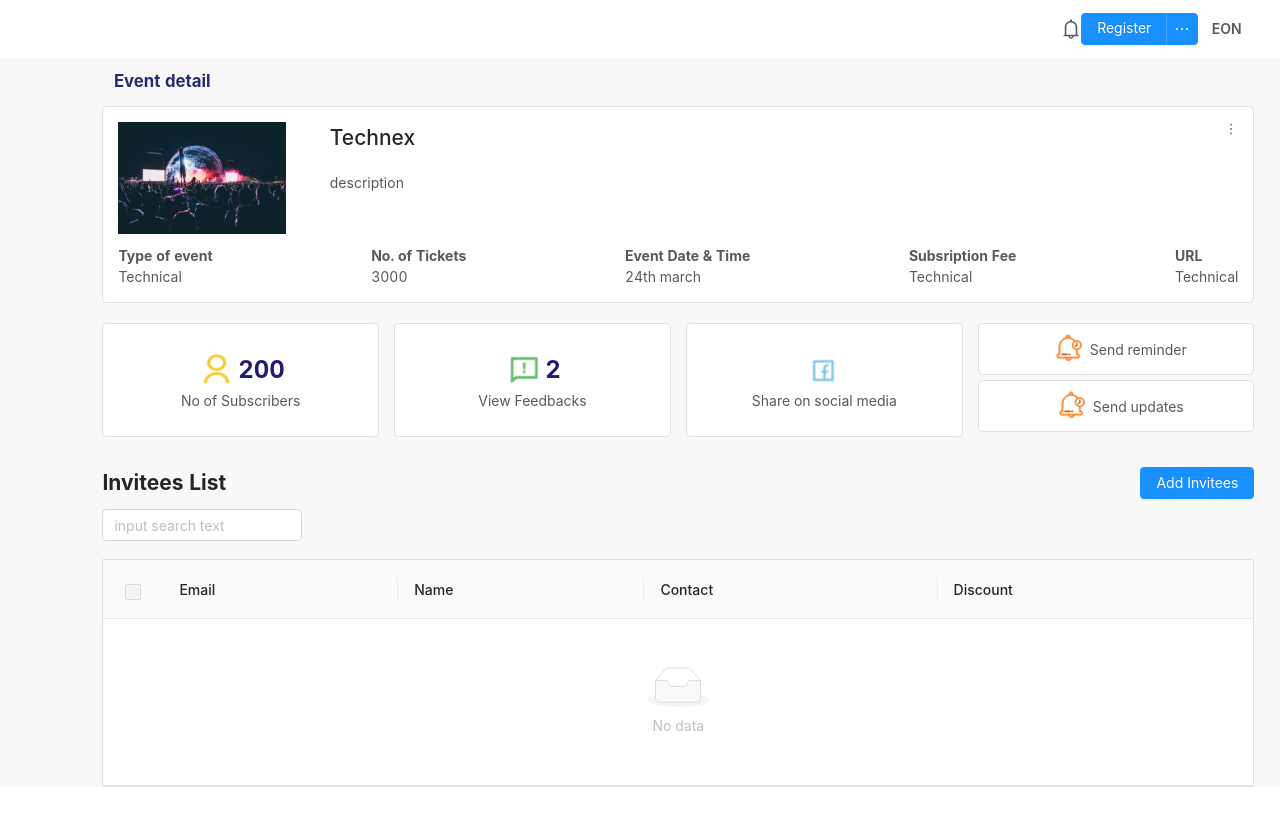
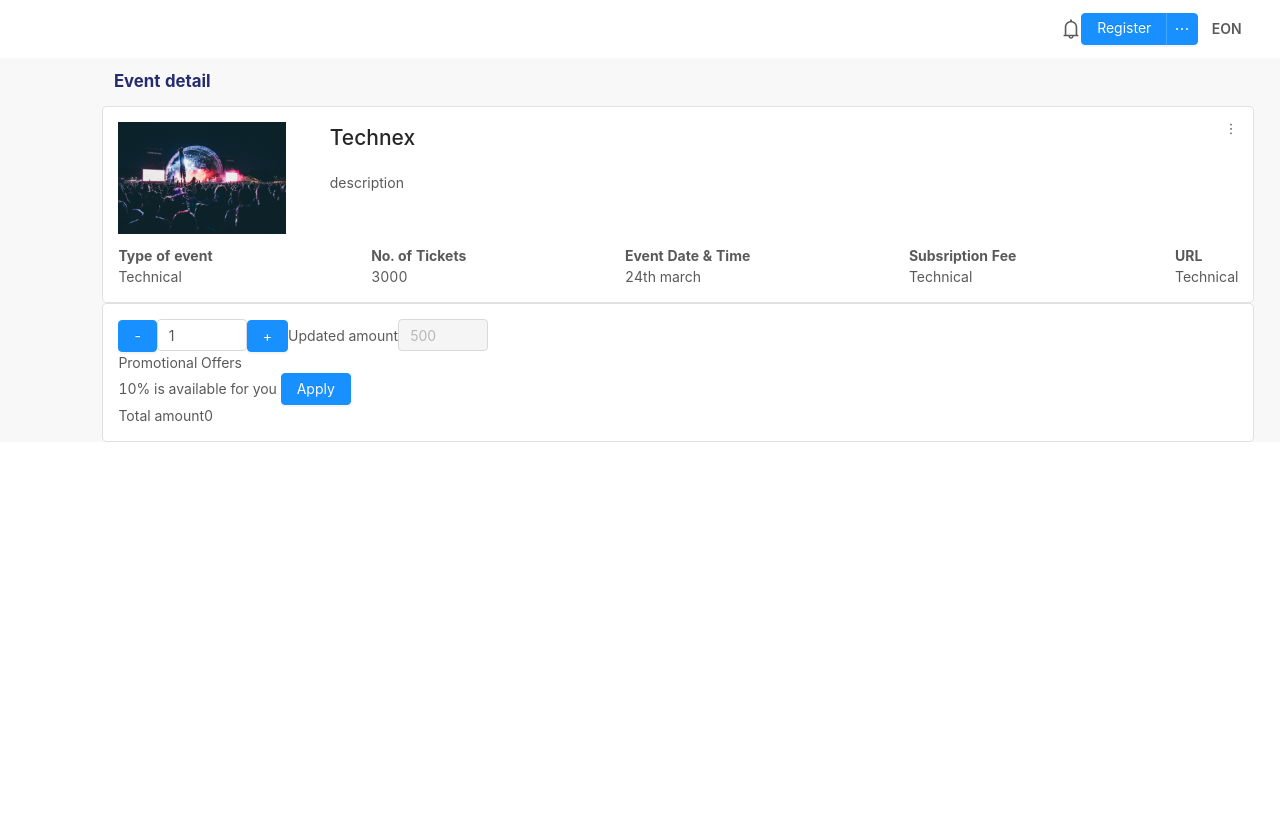
Before and after one commit to bhaarneval/eon-web, a React app: page /event-details/1 in a window 1280 px wide. Shown: the top 826 px of the page. After the commit the page ends 800 px from the top, so only its background shows below. Built offline with nearby package versions, Linux system fonts and the light colour scheme.

Commit message:
user profile

```diff
--- a/src/containers/event/eventDetail.js
+++ b/src/containers/event/eventDetail.js
@@ -1,7 +1,7 @@
 import React, { Component } from "react";
 import PropTypes from "prop-types";
 import "./eventDetail.css";
-import {Button, Input} from 'antd';
+import {Button, Input, InputNumber} from 'antd';
 import EventInfo from "../../components/eventDetail/eventInfo";
 import EventCount from "../../components/eventDetail/eventCount";
 import EventTable from "../../components/eventDetail/inviteeTable";
@@ -16,6 +16,13 @@ class EventDetail extends Component {
         searchValue: '',
         filteredRows: [],
         discount: '',
+        noOfSeats: 1,
+        totalAmount: 500,
+        totalAmountAfterPromo: 0,
+        intialAmount: 500,
+        discountPercentage: 10,
+        // role: 'Organizer'
+        role: 'User' //User
     }
   }
 
@@ -71,12 +78,39 @@ search = (event) => {
     })
 }
 
+onChangeSeats = (event) => {
+    console.log(event)
+}
+
+onIncDecSeats = (type) => {
+    if (type==='inc'){
+        this.setState({
+            noOfSeats : this.state.noOfSeats + 1,
+            totalAmount: (this.state.noOfSeats + 1) * this.state.intialAmount
+        })
+    }
+    else{
+        this.setState({
+            noOfSeats : this.state.noOfSeats - 1,
+            totalAmount: (this.state.noOfSeats - 1) * this.state.intialAmount
+        })
+    }
+}
+
+applyCode = () => {
+    this.setState({
+        totalAmountAfterPromo: this.state.totalAmount * (this.state.discountPercentage/100)
+    })
+}
+
 render() {
     console.log(this.state.rows)
     return (
       <div className="sub-content">
         <div className="events-heading">Event detail</div>
         <EventInfo history={this.props.history}/>
+        {this.state.role === 'Organizer' &&
+            <div>
                 <EventCount />
                 <div className="invitee-row">
                     <h2><b>Invitees List</b></h2>
@@ -98,6 +132,31 @@ search = (event) => {
                     />
                 }
             </div>
+        }
+        {this.state.role === 'User' &&
+            <div className="detail-card">
+                <Button type="primary" onClick={() => this.onIncDecSeats('dec')}>-</Button>
+                    <InputNumber
+                        min={1}
+                        defaultValue={1}
+                        onChange={event => this.onChangeSeats(event)}
+                    />
+                <Button type="primary" onClick={() => this.onIncDecSeats('inc')}>+</Button>
+                Updated amount
+                <InputNumber
+                    min={1}
+                    disabled
+                    value={this.state.totalAmount}
+                />
+                <div>
+                    Promotional Offers
+                    <div>10% is available for you <Button type="primary" onClick={this.applyCode}>Apply</Button></div>
+                    Total amount
+                    {this.state.totalAmountAfterPromo}
+                </div>
+            </div>
+        }
+      </div>
     );
   }
 }
```
Lines whose indentation alone changed are shown as unchanged.
